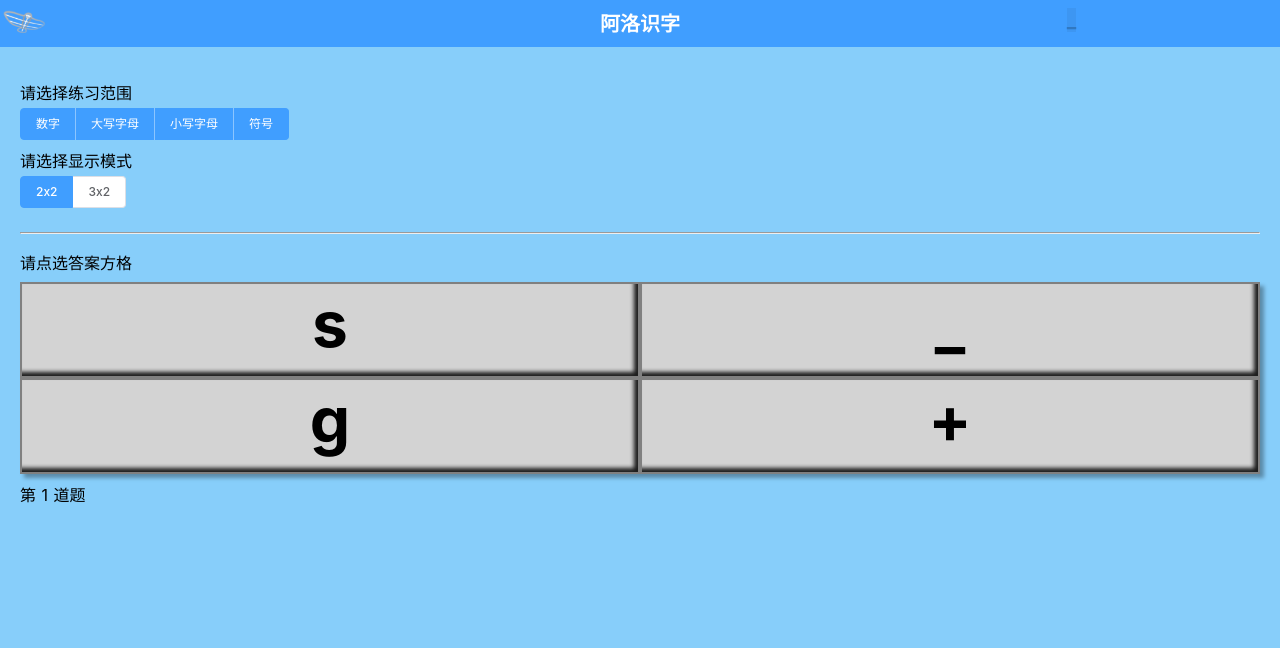
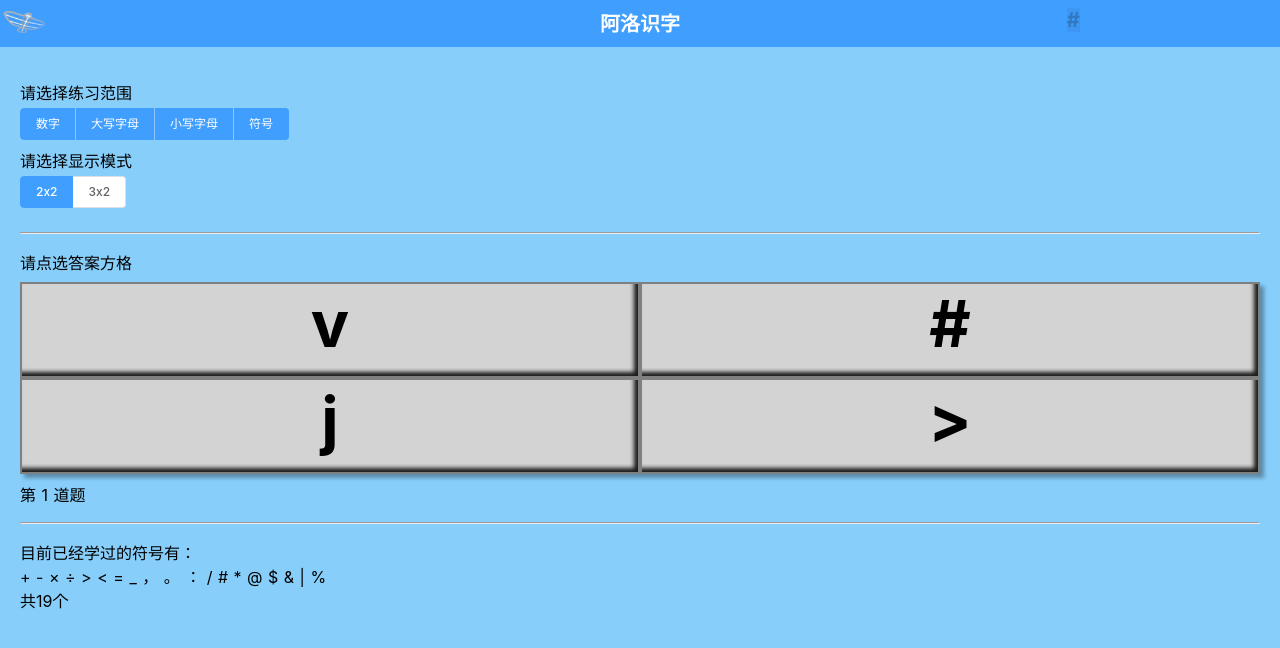
Before and after one commit to daoke0818/pro_baby_literacy, a Nuxt app: page / in a window 1280 px wide. Shown: the top 648 px of the page. Built offline with nearby package versions, Linux system fonts and the light colour scheme.

Commit message:
加上学过符号的提示

```diff
--- a/components/MainBox.vue
+++ b/components/MainBox.vue
@@ -24,7 +24,8 @@
       <output id="counter" class="font-weight-bold">{{counter}}</output>
       道题
     </p>
-    <p id="tip"></p>
+    <hr class="my-3">
+    <p id="tip" v-if="typeRange.includes('符号')">目前已经学过的符号有：<br>{{this.passOperateChar.split('').join(' ')}}<br>共{{this.passOperateChar.length}}个</p>
     <audio id="sound_correct" hidden="" src="sound/tada.wav"></audio>
     <audio id="sound_next" hidden="" src="sound/next.wav"></audio>
     <audio id="pippaPig" autoplay src="music/PeppaPig.m4a" controls v-if="isEnd" ></audio>
@@ -122,7 +123,7 @@
                     this.$sound_next.pause();
                     this.$sound_next.play();
                     if (this.counter++ === this.limitNum) {
-                        alert('宝宝，你已经学了' + this.limitNum + '道题了，欣赏一下佩奇家里跳泥坑吧！');
+                        alert('宝宝，你已经学了' + this.limitNum + '道题了，欣赏一下佩奇家跳泥坑吧！');
                         this.isEnd = true;
                         return false;
                     }
@@ -178,7 +179,7 @@
                 lowerLetters: '',
                 upperLetters: '',
                 operateChar: '!@#$%^&*()_+{}|:"<>?-=[];\',./`~×÷' + '，。：',
-                passOperateChar: '+-×÷><=_，。：\/#*',
+                passOperateChar: '+-×÷><=_，。：\/#*@$&|%',
                 fillStr: [],
                 counter:1,
                 goodWidth:'w-50',
@@ -203,9 +204,6 @@
 </script>
 
 <style>
-  /*.testScope .el-checkbox-button__inner{
-    background: greenyellow;
-  }*/
   .el-checkbox-group, .el-radio-group {
     margin: .25rem 0 .5rem;
   }
```
